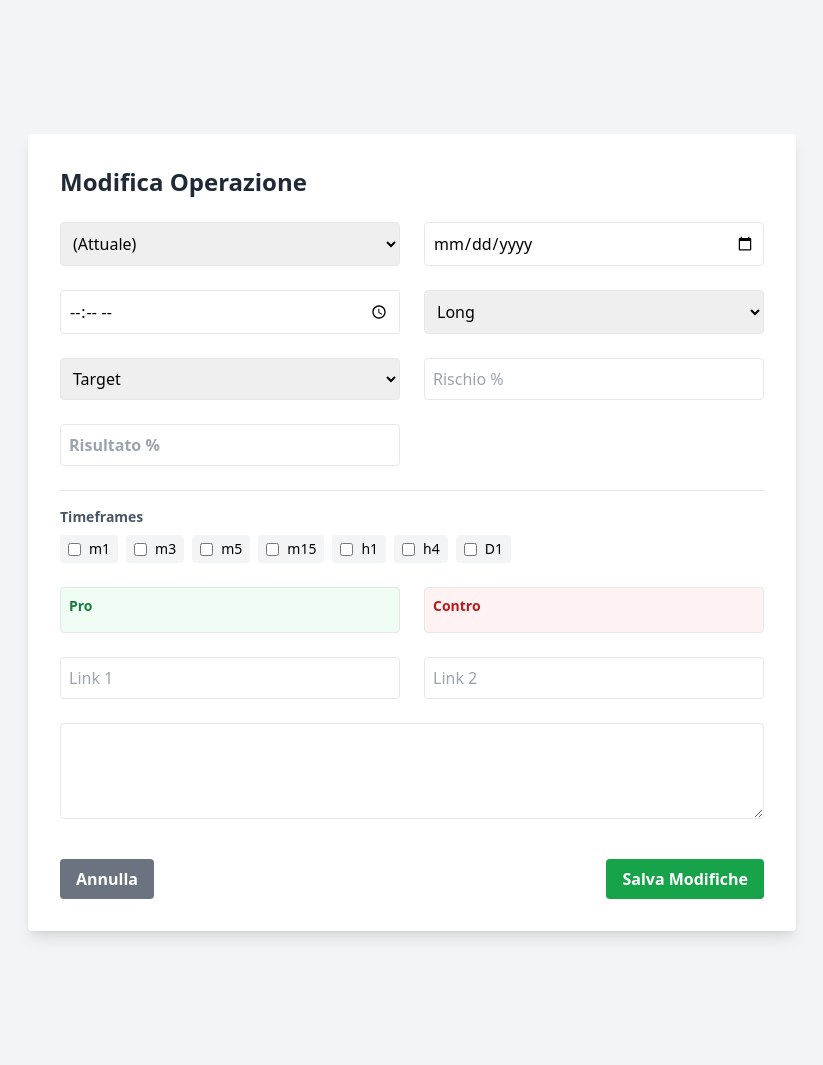
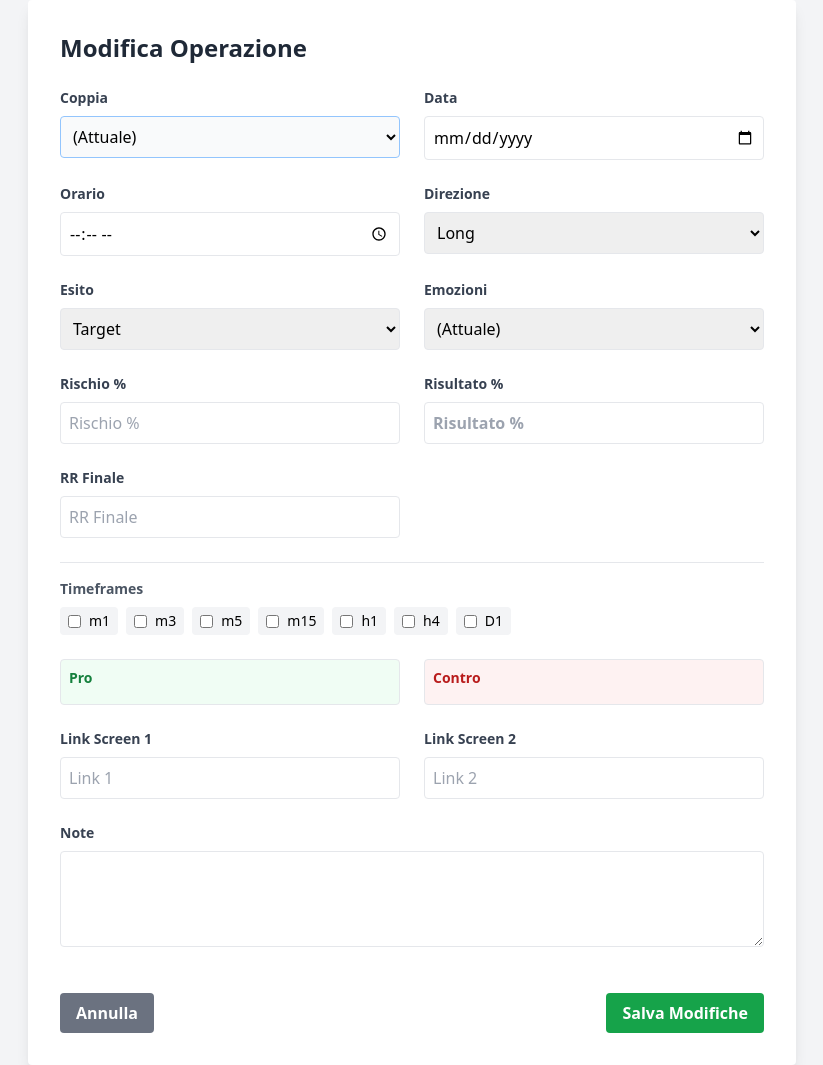
Before and after one commit to ipadpeda-ctrl/dtcjournal, a Flask app: template templates/edit_trade.html in a window 1280 px wide. Shown: the whole page, without its empty margins (228-1051 px from the left). Run offline with Flask 3, Linux system fonts and the light colour scheme; the template is opened without the code that fills it, so the values that code supplies are empty; some libraries are stand-ins or nearby versions.

Commit message:
Add files via upload

```diff
--- a/templates/edit_trade.html
+++ b/templates/edit_trade.html
@@ -12,29 +12,65 @@
 
         <form method="POST" action="" class="grid grid-cols-2 gap-6">
 
-            <select name="pair" class="border p-2 rounded w-full">
-                <option value="{{ trade.pair }}" selected>{{ trade.pair }} (Attuale)</option>
+            <div>
+                <label class="block text-gray-700 text-sm font-bold mb-2">Coppia</label>
+                <select name="pair" class="border p-2 rounded w-full bg-gray-50 border-blue-300">
+                    <option value="{{ trade.pair }}" selected class="font-bold bg-gray-200">{{ trade.pair }} (Attuale)</option>
+
                     <optgroup label="Majors Forex">
                         <option value="EURUSD">EURUSD</option>
                         <option value="GBPUSD">GBPUSD</option>
                         <option value="USDJPY">USDJPY</option>
                         <option value="USDCAD">USDCAD</option>
+                        <option value="USDCHF">USDCHF</option>
+                        <option value="AUDUSD">AUDUSD</option>
+                        <option value="NZDUSD">NZDUSD</option>
                     </optgroup>
-                <optgroup label="Commodities & Indices">
-                    <option value="XAUUSD">XAUUSD</option>
-                    <option value="US30">US30</option>
-                    <option value="NAS100">NAS100</option>
+                    <optgroup label="Crosses">
+                        <option value="EURGBP">EURGBP</option>
+                        <option value="EURJPY">EURJPY</option>
+                        <option value="GBPJPY">GBPJPY</option>
+                        <option value="AUDJPY">AUDJPY</option>
+                        <option value="CADJPY">CADJPY</option>
+                    </optgroup>
+                    <optgroup label="Commodities">
+                        <option value="XAUUSD">XAUUSD (GOLD)</option>
+                        <option value="XAGUSD">XAGUSD (SILVER)</option>
+                        <option value="WTI">WTI (OIL)</option>
+                    </optgroup>
+                    <optgroup label="Indici">
+                        <option value="US30">US30 (Dow Jones)</option>
+                        <option value="NAS100">NAS100 (Nasdaq)</option>
+                        <option value="SPX500">SPX500 (S&P)</option>
+                        <option value="DAX40">DAX40 (Ger)</option>
+                    </optgroup>
+                    <optgroup label="Crypto">
+                        <option value="BTCUSD">BTCUSD</option>
+                        <option value="ETHUSD">ETHUSD</option>
                     </optgroup>
                 </select>
+            </div>
 
+            <div>
+                <label class="block text-gray-700 text-sm font-bold mb-2">Data</label>
                 <input type="date" name="date" value="{{ trade.date.strftime('%Y-%m-%d') }}" class="border p-2 rounded w-full">
+            </div>
+
+            <div>
+                <label class="block text-gray-700 text-sm font-bold mb-2">Orario</label>
                 <input type="time" name="time" value="{{ trade.time }}" class="border p-2 rounded w-full">
+            </div>
 
+            <div>
+                <label class="block text-gray-700 text-sm font-bold mb-2">Direzione</label>
                 <select name="direction" class="border p-2 rounded w-full">
                     <option value="Long" {% if trade.direction == 'Long' %}selected{% endif %}>Long</option>
                     <option value="Short" {% if trade.direction == 'Short' %}selected{% endif %}>Short</option>
                 </select>
+            </div>
 
+            <div>
+                <label class="block text-gray-700 text-sm font-bold mb-2">Esito</label>
                 <select name="outcome" class="border p-2 rounded w-full">
                     <option value="Target" {% if trade.outcome == 'Target' %}selected{% endif %}>Target</option>
                     <option value="Stop Loss" {% if trade.outcome == 'Stop Loss' %}selected{% endif %}>Stop Loss</option>
@@ -42,9 +78,34 @@
                     <option value="Non Fillato" {% if trade.outcome == 'Non Fillato' %}selected{% endif %}>Non Fillato</option>
                     <option value="Setup" {% if trade.outcome == 'Setup' %}selected{% endif %}>Setup</option>
                 </select>
+            </div>
 
+            <div>
+                <label class="block text-gray-700 text-sm font-bold mb-2">Emozioni</label>
+                <select name="emotions" class="border p-2 rounded w-full">
+                    <option value="{{ trade.emotions }}" selected>{{ trade.emotions }} (Attuale)</option>
+                    <option value="ansia">Ansia</option>
+                    <option value="stress">Stress</option>
+                    <option value="paura">Paura</option>
+                    <option value="fretta">Fretta</option>
+                    <option value="tranquillo">Tranquillo</option>
+                    <option value="sicuro">Sicuro</option>
+                    <option value="calmo">Calmo</option>
+                </select>
+            </div>
+
+            <div>
+                <label class="block text-gray-700 text-sm font-bold mb-2">Rischio %</label>
                 <input type="number" step="0.01" name="risk_percent" value="{{ trade.risk_percent }}" class="border p-2 rounded w-full" placeholder="Rischio %">
+            </div>
+            <div>
+                <label class="block text-gray-700 text-sm font-bold mb-2">Risultato %</label>
                 <input type="number" step="0.01" name="result_percent" value="{{ trade.result_percent }}" class="border p-2 rounded w-full font-bold" placeholder="Risultato %">
+            </div>
+            <div>
+                <label class="block text-gray-700 text-sm font-bold mb-2">RR Finale</label>
+                <input type="number" step="0.01" name="rr_final" value="{{ trade.rr_final }}" class="border p-2 rounded w-full" placeholder="RR Finale">
+            </div>
 
             <div class="col-span-2 border-t pt-4">
                 <p class="font-bold text-sm text-gray-600 mb-2">Timeframes</p>
@@ -81,14 +142,23 @@
                 {% endfor %}
             </div>
 
+            <div class="col-span-1">
+                <label class="block text-gray-700 text-sm font-bold mb-2">Link Screen 1</label>
                 <input type="text" name="link1" value="{{ val_link1 }}" class="border p-2 rounded w-full" placeholder="Link 1">
+            </div>
+            <div class="col-span-1">
+                <label class="block text-gray-700 text-sm font-bold mb-2">Link Screen 2</label>
                 <input type="text" name="link2" value="{{ val_link2 }}" class="border p-2 rounded w-full" placeholder="Link 2">
+            </div>
 
-            <textarea name="notes" class="border p-2 rounded w-full h-24 col-span-2">{{ trade.notes }}</textarea>
+            <div class="col-span-2">
+                <label class="block text-gray-700 text-sm font-bold mb-2">Note</label>
+                <textarea name="notes" class="border p-2 rounded w-full h-24">{{ trade.notes }}</textarea>
+            </div>
 
             <div class="col-span-2 flex justify-between mt-4">
-                <a href="/dashboard" class="bg-gray-500 text-white font-bold py-2 px-4 rounded">Annulla</a>
-                <button type="submit" class="bg-green-600 text-white font-bold py-2 px-4 rounded">Salva Modifiche</button>
+                <a href="/dashboard" class="bg-gray-500 text-white font-bold py-2 px-4 rounded hover:bg-gray-700">Annulla</a>
+                <button type="submit" class="bg-green-600 text-white font-bold py-2 px-4 rounded hover:bg-green-800">Salva Modifiche</button>
             </div>
         </form>
     </div>
```
Lines whose indentation alone changed are shown as unchanged.
